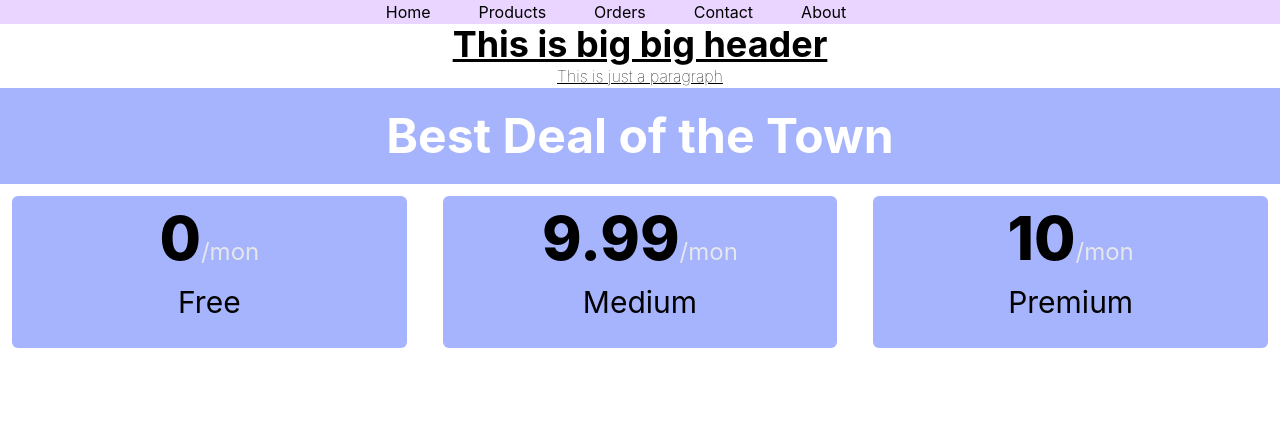
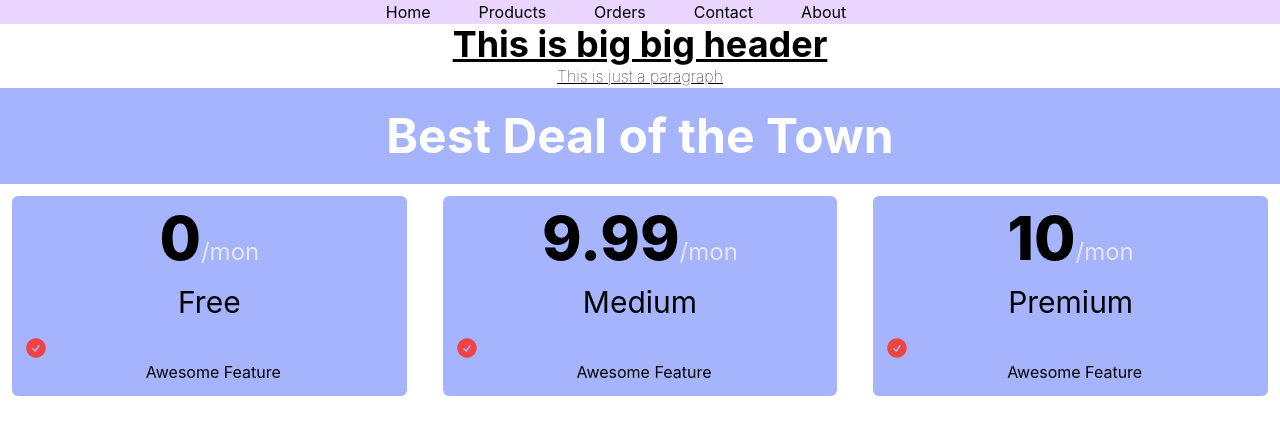
Before and after one commit to alamgirkabirdev/price-club, a React (Create React App) app: page / in a window 1280 px wide. Shown: the top 434 px of the page. Built offline with nearby package versions, Linux system fonts and the light colour scheme.

Commit message:
7th  added

```diff
--- a/src/components/PriceOption/PriceOption.js
+++ b/src/components/PriceOption/PriceOption.js
@@ -1,4 +1,5 @@
 import React from 'react';
+import { CheckCircleIcon } from '@heroicons/react/24/solid'
 
 const PriceOption = ({option}) => {
     return (
@@ -8,6 +9,10 @@ const PriceOption = ({option}) => {
                 <span className='text-2xl text-gray-200'>/mon</span>
                 </h2>
                 <p className='text-3xl my-4'>{option.name}</p>
+                <div className=''flex item-cencter>
+                <CheckCircleIcon className="h-6 w-6 text-red-500"/>
+                <p className='ml-2'>Awesome Feature</p>
+                </div>
             </div>
             <div>
 
```
